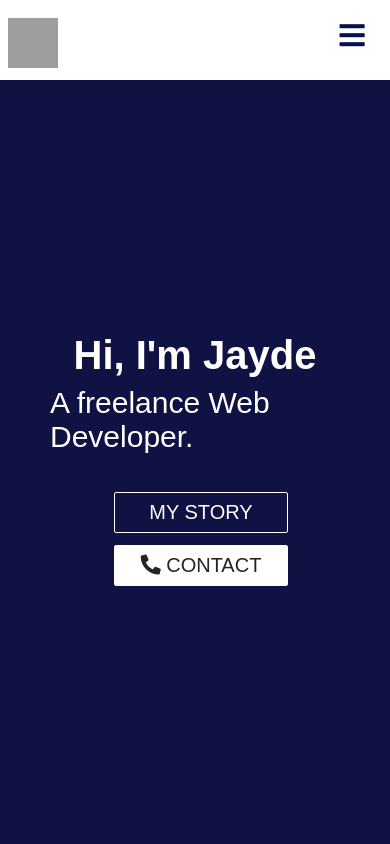
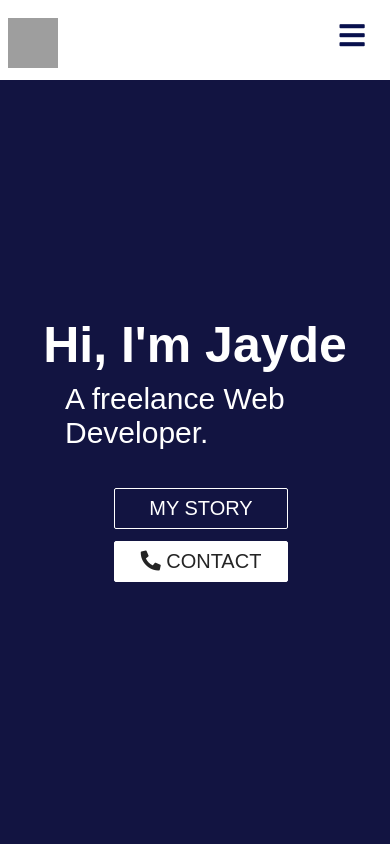
Before and after one commit to PrincessJaydeofWarri/PrincessJaydeofWarri.github.io, a React (Create React App) app: page / in a window 390 px wide. Shown: the top 844 px of the page. Built offline with nearby package versions, Linux system fonts and the light colour scheme; grey boxes are pictures that could not be loaded; a web font is replaced by a local one.

Commit message:
responsive updates

```diff
--- a/src/components/Button.js
+++ b/src/components/Button.js
@@ -1,6 +1,6 @@
 import React from 'react'
 import './Button.css'
-import {Link} from 'react-router-dom'
+
 
 const STYLES = ["btn--primary", "btn--outline"]
 
--- a/src/components/Header.css
+++ b/src/components/Header.css
@@ -13,7 +13,6 @@
   flex-direction: column;
   justify-content: center;
   align-items: center;
-  box-shadow: inset 0 0 0 1000px rgba(10,14,82,0.2);
   object-fit: contain;
 }
 
@@ -58,6 +57,7 @@
 
   .header-container  p {
     font-size: 30px;
+    margin-left: 65px;
   }
 
   .btn-mobile {
@@ -69,16 +69,3 @@
     width: 100%;
   }
 }
-
-
-
-@media only screen and (max-width: 480px) {
-  .header-container  h1 {
-    font-size: 40px;
-    margin-top: -80px;
-}
-.header-container  p {
-  font-size: 30px;
-  margin-left: 50px;
-}
-}
--- a/src/components/pages/About.js
+++ b/src/components/pages/About.js
@@ -1,4 +1,4 @@
-import React, {useState} from 'react';
+import React from 'react';
 import '../images/jatcomp.jpg'
 import './About.css'
 import {Link} from 'react-router-dom'
--- a/src/components/pages/Contact.js
+++ b/src/components/pages/Contact.js
@@ -1,8 +1,7 @@
-import React, {useState} from 'react';
+import React from 'react';
 import '../../App.css'
-import { Link } from 'react-router-dom';
 import './Contact.css'
-import Head from '../images/jatcomp.jpg'
+
 
 
 
@@ -30,7 +29,7 @@ export default function Contact() {
       <div className='contact-column'>
         <i className="fab fa-instagram" data-aos="flip-right" data-aos-delay="100"/>
         <h2>Instagram</h2>
-        <a href="https://www.instagram.com/developherj/" target="_blank"><p data-aos="fade-left" data-aos-delay="100">Developherj</p>
+        <a href="https://www.instagram.com/developherj/" target="_blank" rel="noopener noreferrer"><p data-aos="fade-left" data-aos-delay="100">Developherj</p>
         </a>
     </div>
     </div>
--- a/src/components/pages/Home.js
+++ b/src/components/pages/Home.js
@@ -1,4 +1,4 @@
-import React, {useState} from 'react'
+import React from 'react'
 import '../../App.css'
 import Header from '../Header'
 import Main from '../Main'
--- a/src/components/pages/Work.js
+++ b/src/components/pages/Work.js
@@ -1,4 +1,4 @@
-import React ,{useState}from 'react';
+import React from 'react';
 import styled from 'styled-components'
 import MORTGAGEImg from '../images/MORTGAGE.jpg'
 import Formcontainer from './pagecomponents/Formcontainer'
```
